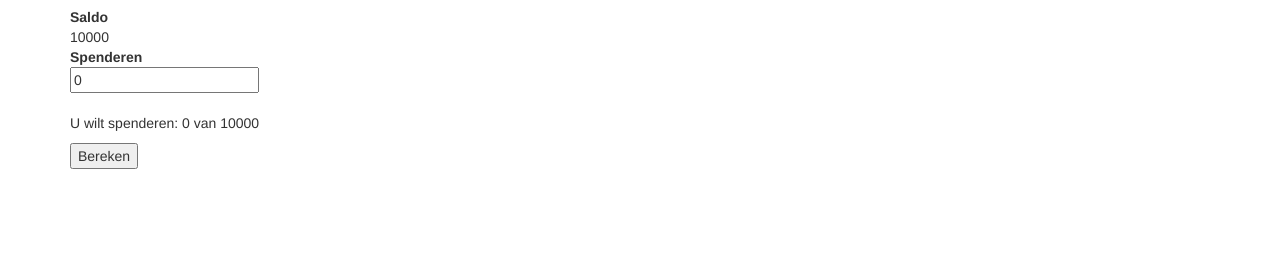
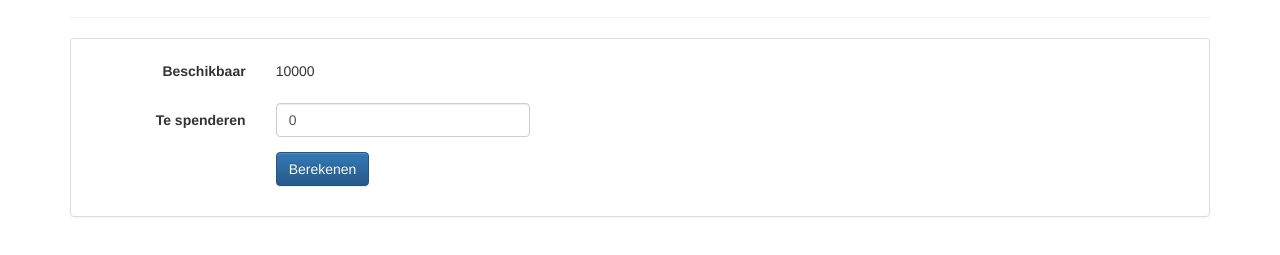
Before and after one commit to geerdink/hackathon, a website: page src/app/index.html in a window 1280 px wide. Shown: the part 63-318 px from the top of the page. Drawn offline with nearby package versions, Linux system fonts and the light colour scheme; some packages are replaced by stand-ins of ours.

Commit message:
Styled the application a bit.

```diff
--- a/src/app/index.html
+++ b/src/app/index.html
@@ -20,6 +20,7 @@
         <div class="container">
 
             <h1>Mortgage Adviser</h1>
+            <hr/>
 
             <div data-ng-include="'views/input.html'"></div>
 
--- a/src/app/views/advice.html
+++ b/src/app/views/advice.html
@@ -1,12 +1,15 @@
 <div data-ng-controller="adviceController">
-
     <div data-ng-show="adviceResult">
 
-        <h3>Resultaat van de berekening</h3>
-        <p>
-            In uw situatie is ons advies:  <b>{{adviceResult}}</b>
-        </p>
+        <br />
+        <div class="panel panel-default">
+            <div class="panel-heading">
+                Advies
+            </div>
+            <div class="panel-body">
+                In uw situatie is ons advies:  <b>{{adviceResult}}</b>
+            </div>
+        </div>
 
     </div>
-
 </div>
--- a/src/app/views/input.html
+++ b/src/app/views/input.html
@@ -1,27 +1,35 @@
-<div data-ng-controller="inputController">
+<div data-ng-controller="inputController" class="panel panel-default">
+    <div class="panel-body">
 
-    <dl>
-        <dt>
-            Saldo
-        </dt>
-        <dd>
-            {{availableAmount}}
-        </dd>
+        <form class="form-horizontal" role="form">
+            <div class="form-group">
 
-        <dt>
-            Spenderen
-        </dt>
-        <dd>
-            <input type="number" data-ng-model="spendingAmount" />
-        </dd>
-    </dl>
+                <label class="col-sm-2 control-label">Beschikbaar</label>
+                <div class="col-sm-3 col-sm">
+                    <p class="form-control-static">
+                        {{availableAmount}}
+                    </p>
+                </div>
 
-    <p>
-        U wilt spenderen: {{spendingAmount}} van {{availableAmount}}
-    </p>
+            </div>
+            <div class="form-group">
 
-    <button type="button" data-ng-click="createAdvice()">Bereken</button>
+                <label for="spendingAmount" class="col-sm-2 control-label">Te spenderen</label>
+                <div class="col-sm-3">
+                    <input type="number" data-ng-model="spendingAmount" class="form-control" id="spendingAmount" />
+                </div>
 
-    <div data-ng-include="'views/advice.html'"></div>
+            </div>
+            <div class="form-group">
 
+                <div class="col-sm-offset-2 col-sm-10">
+                    <button type="submit" data-ng-click="createAdvice()" class="btn btn-primary">Berekenen</button>
+                </div>
+
+            </div>
+        </form>
+
+        <div data-ng-include="'views/advice.html'"></div>
+
+    </div>
 </div>
```
